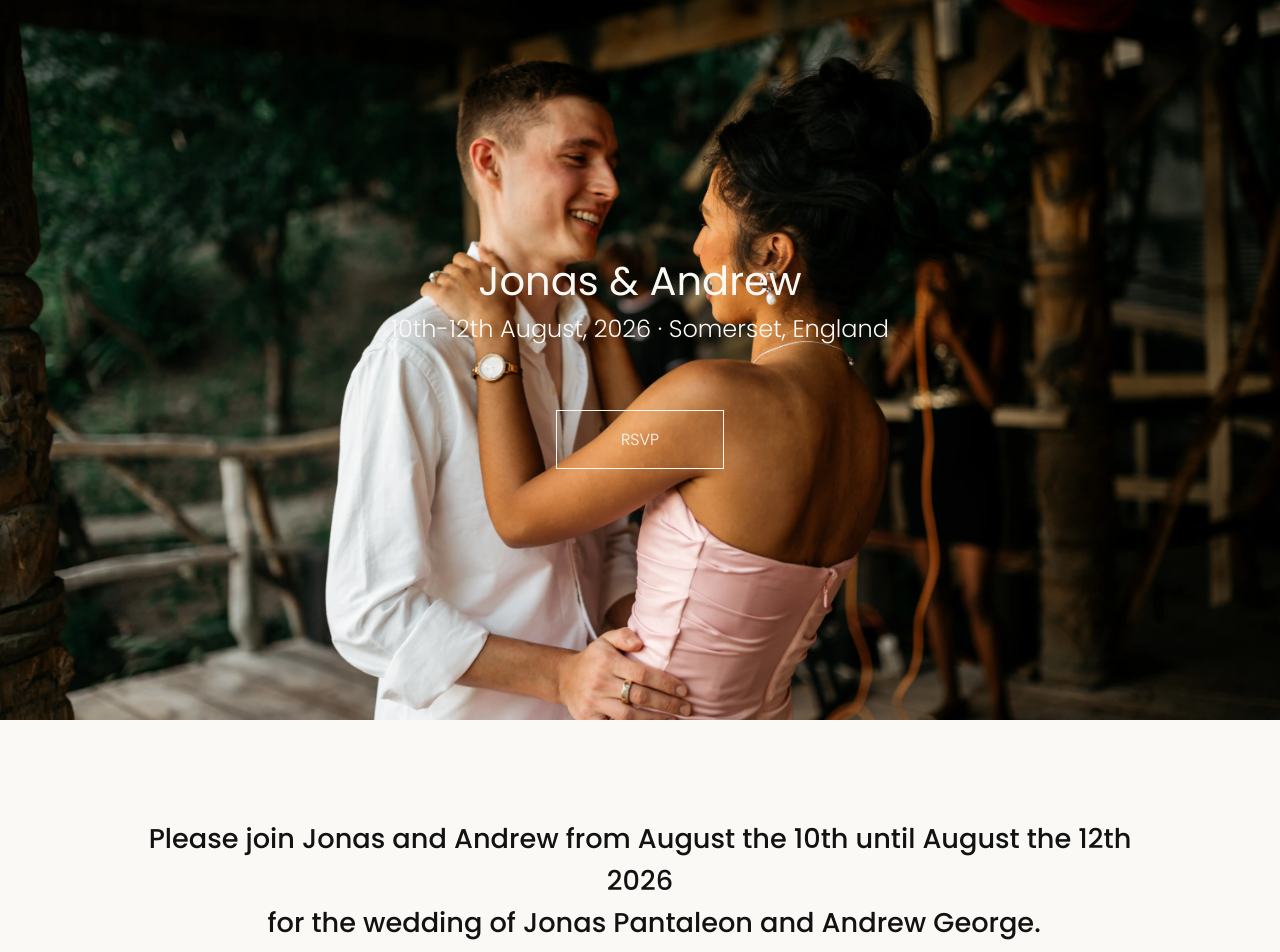
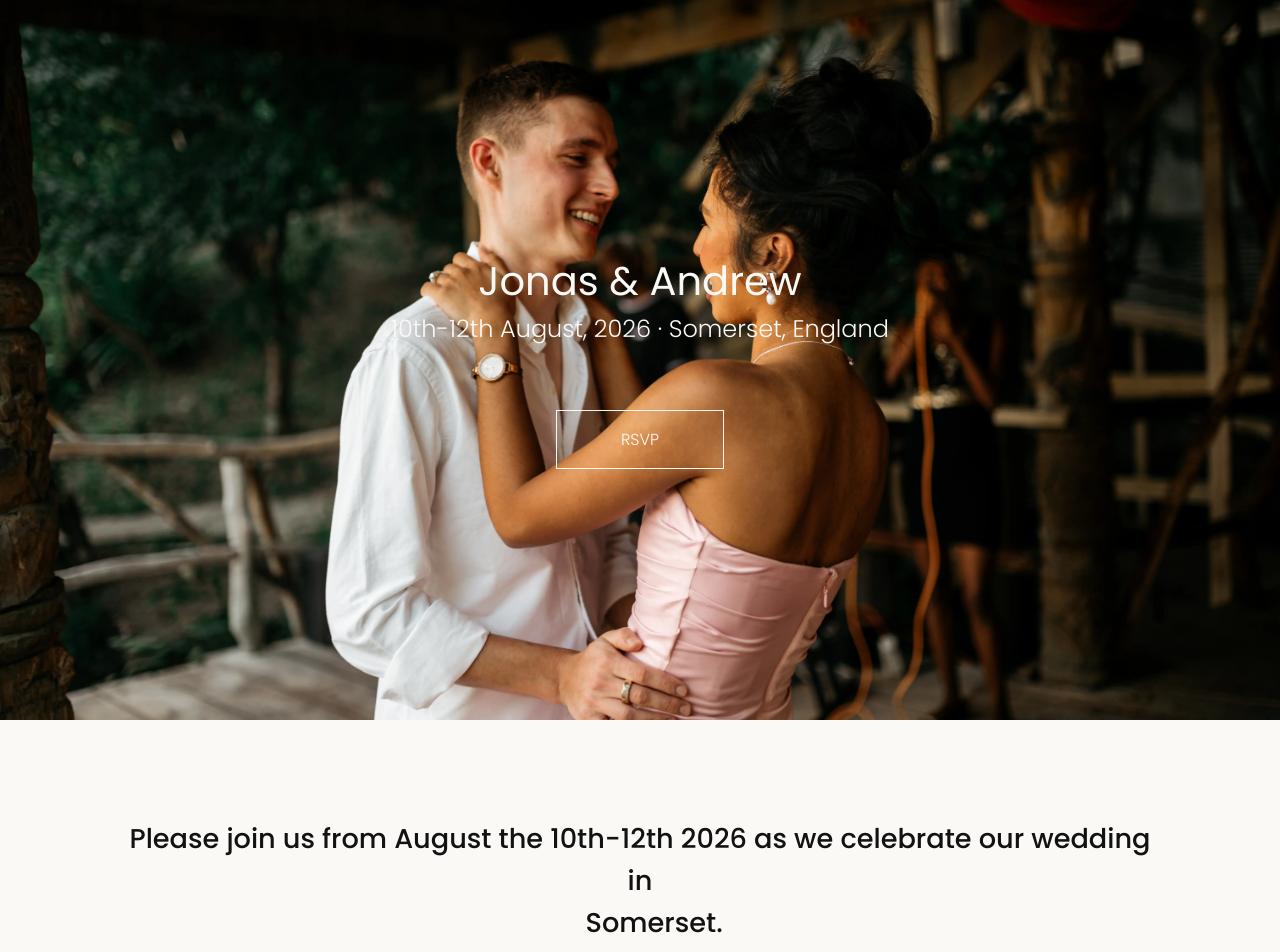
Before and after one commit to LawrenceWarren/wedding-website, a SvelteKit app: page / in a window 1280 px wide. Shown: the top 952 px of the page. Built offline with nearby package versions, Linux system fonts and the light colour scheme; a web font is replaced by a local one.

Commit message:
Improve wording marginally

```diff
--- a/src/routes/+page.svelte
+++ b/src/routes/+page.svelte
@@ -34,8 +34,8 @@
 
 <div class="sub-banner">
   <h1>
-    Please join Jonas and Andrew from August the 10th until August the 12th 2026
-    for the wedding of Jonas Pantaleon and Andrew George.
+    Please join us from August the 10th-12th 2026 as we celebrate our wedding in
+    Somerset.
   </h1>
 
   <div class="photo-grid">
```
